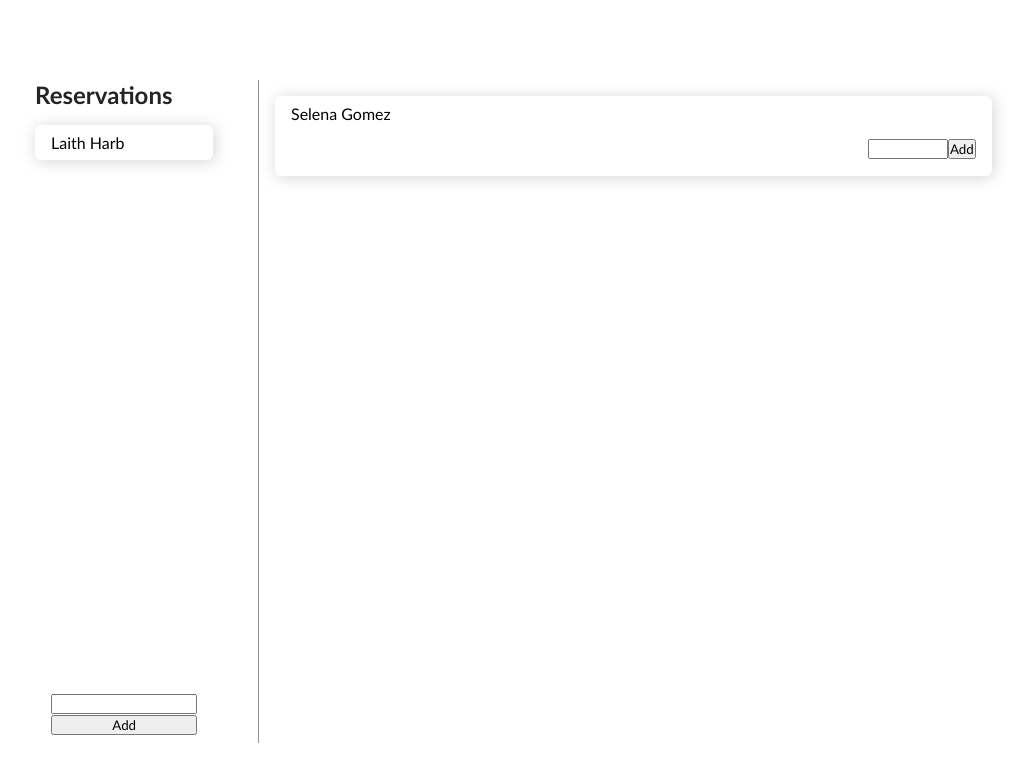
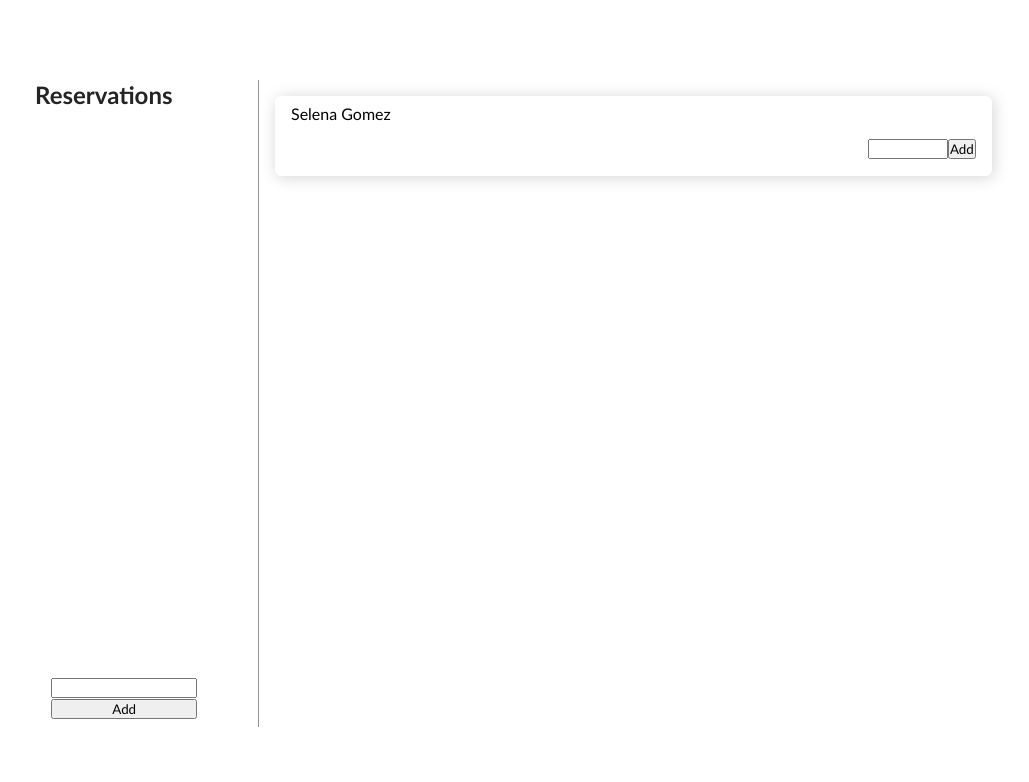
Before and after one commit to scott-carew/Redux-Toolkit-Tutorial, a React (Create React App) app: page / in a window 1280 px wide. Shown: the top 782 px of the page, without its empty margins (45-1074 px from the left). Built offline with nearby package versions, Linux system fonts and the light colour scheme.

Commit message:
setup reservation card

```diff
--- a/src/App.tsx
+++ b/src/App.tsx
@@ -2,6 +2,7 @@
 import { useSelector } from "react-redux";
 import "./App.css";
 import { RootState } from "./app/store";
+import ReservationCard from "./components/ReservationCard";
 
 function App() {
 
@@ -14,7 +15,9 @@
           <div>
             <h5 className="reservation-header">Reservations</h5>
             <div className="reservation-cards-container">
-              <div className="reservation-card-container">Laith Harb</div>
+              {reservations.map(name => {
+                return <ReservationCard name={name}/>
+              })}
             </div>
           </div>
           <div className="reservation-input-container">
--- /dev/null
+++ b/src/components/ReservationCard.tsx
@@ -0,0 +1,11 @@
+import React from 'react'
+
+interface ReservationCardTypes {
+  name: string
+}
+
+export default function ReservationCard({name}: ReservationCardTypes) {
+  return (
+    <div className="reservation-card-container">{name}</div>
+  )
+}
```
Also changed, not shown: src/components/CustomerCard.tsx (deleted, +0 -7 lines).
